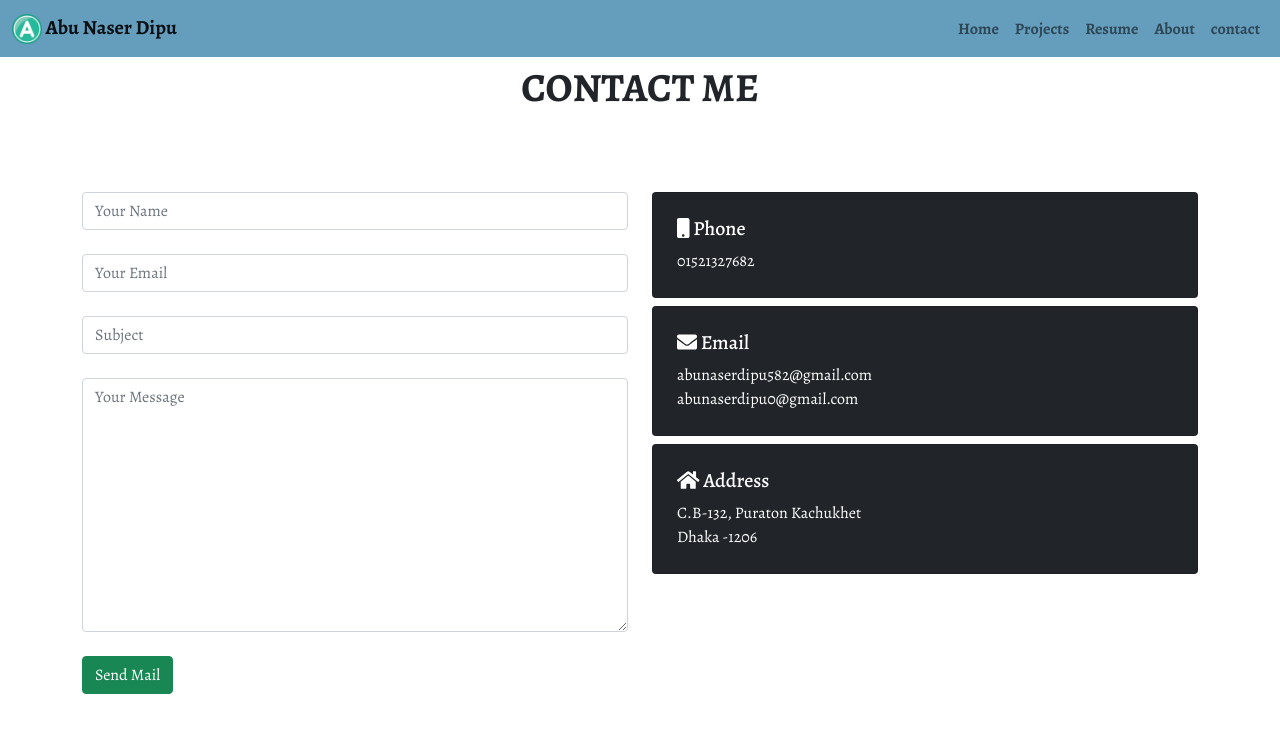
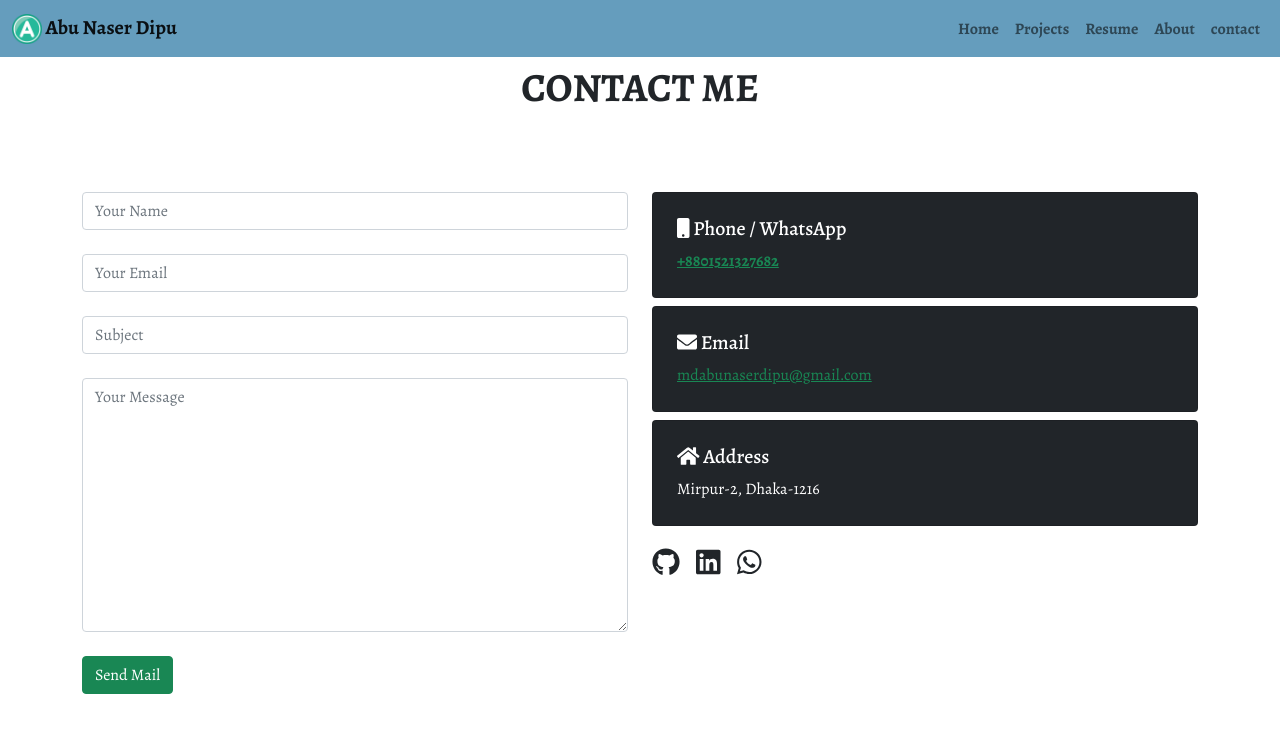
Before and after one commit to abunaserdipu/abu-naser-website, a React (Create React App) app: page /contact in a window 1280 px wide. Shown: the top 732 px of the page. Built offline with nearby package versions, Linux system fonts and the light colour scheme.

Commit message:
:chart_with_upwards_trend: Contact page update added github,linkedin,what'sapp

```diff
--- a/src/components/Contact.js
+++ b/src/components/Contact.js
@@ -7,6 +7,11 @@ import {
   faEnvelope,
   faHome,
 } from "@fortawesome/free-solid-svg-icons";
+import {
+  faGithub,
+  faLinkedin,
+  faWhatsapp,
+} from "@fortawesome/free-brands-svg-icons";
 
 const Contact = () => {
   function sendEmail(e) {
@@ -29,12 +34,14 @@ const Contact = () => {
       );
     e.target.reset();
   }
+
   return (
     <div>
       <Navbar />
       <div className="container">
-        <h2 className="portfolio-font mt-5 mb-3 p-3 text-center">Contact me</h2>
+        <h2 className="portfolio-font mt-5 mb-3 p-3 text-center">Contact Me</h2>
         <div className="row">
+          {/* Contact Form */}
           <div className="col-md-6 my-5">
             <form onSubmit={sendEmail}>
               <input
@@ -77,27 +84,68 @@ const Contact = () => {
               />
             </form>
           </div>
+
+          {/* Contact Info */}
           <div className="col-md-6 my-5">
             <div className="card bg-dark text-white p-4">
               <h5>
-                <FontAwesomeIcon icon={faMobile} /> Phone
+                <FontAwesomeIcon icon={faMobile} /> Phone / WhatsApp
               </h5>
-              01521327682
+              <a
+                href="https://wa.me/8801521327682"
+                target="_blank"
+                rel="noopener noreferrer"
+                className="text-success fw-bold"
+              >
+                +8801521327682
+              </a>
             </div>
+
             <div className="card bg-dark text-white my-2 p-4">
               <h5>
                 <FontAwesomeIcon icon={faEnvelope} /> Email
               </h5>
-              abunaserdipu582@gmail.com
-              <br />
-              abunaserdipu0@gmail.com
+              <a
+                href="mailto:mdabunaserdipu@gmail.com"
+                className="text-success"
+              >
+                mdabunaserdipu@gmail.com
+              </a>
             </div>
+
             <div className="card bg-dark text-white my-2 p-4">
               <h5>
                 <FontAwesomeIcon icon={faHome} /> Address
               </h5>
-              C.B-132, Puraton Kachukhet <br />
-              Dhaka -1206
+              Mirpur-2, Dhaka-1216
+            </div>
+
+            {/* Social Icons */}
+            <div className="d-flex justify-content-start gap-3 my-3">
+              <a
+                href="https://github.com/abunaserdipu"
+                target="_blank"
+                rel="noopener noreferrer"
+                className="text-dark fs-3"
+              >
+                <FontAwesomeIcon icon={faGithub} />
+              </a>
+              <a
+                href="https://linkedin.com/in/abunaserdipu"
+                target="_blank"
+                rel="noopener noreferrer"
+                className="text-dark fs-3"
+              >
+                <FontAwesomeIcon icon={faLinkedin} />
+              </a>
+              <a
+                href="https://wa.me/8801521327682"
+                target="_blank"
+                rel="noopener noreferrer"
+                className="text-dark fs-3"
+              >
+                <FontAwesomeIcon icon={faWhatsapp} />
+              </a>
             </div>
           </div>
         </div>
```
